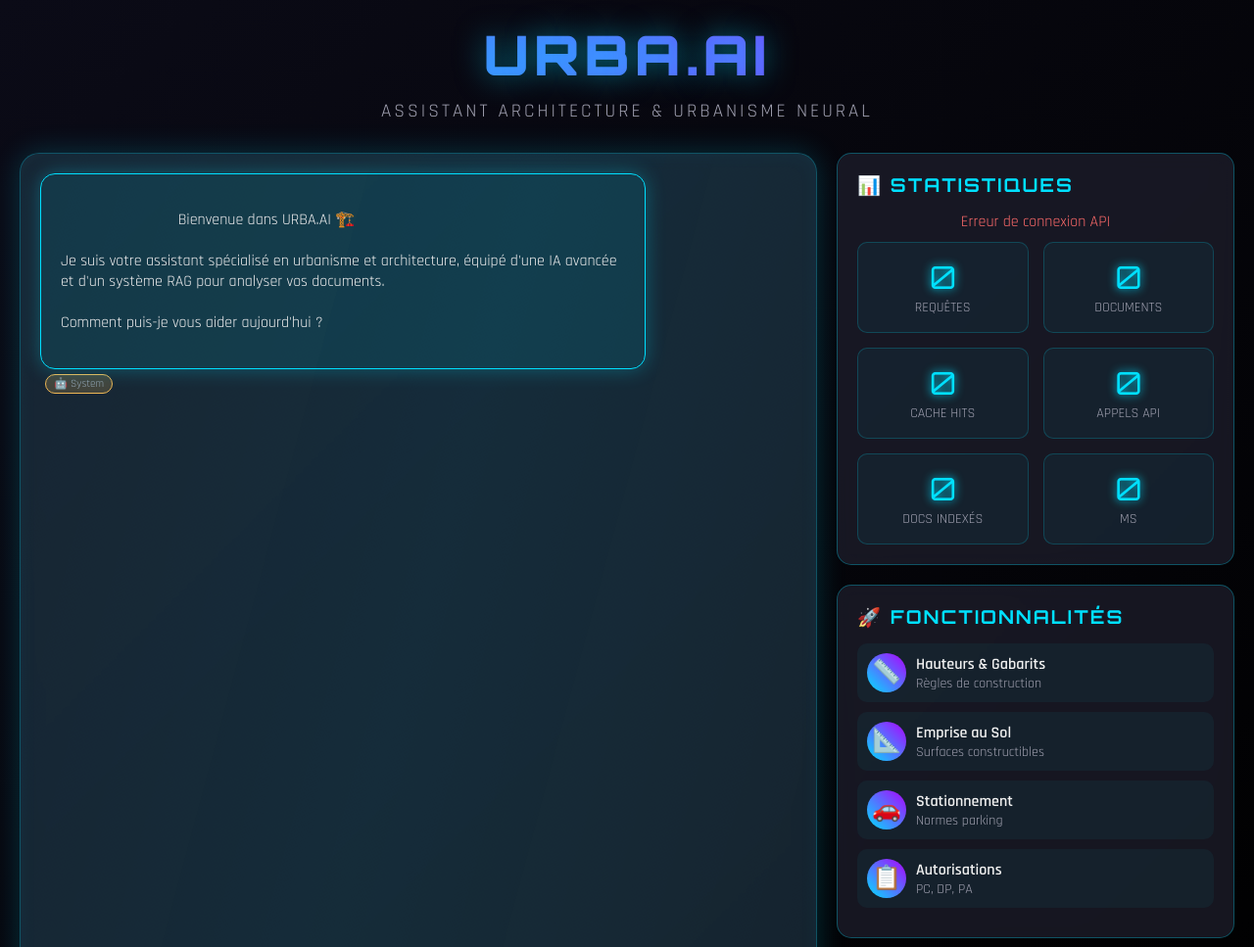
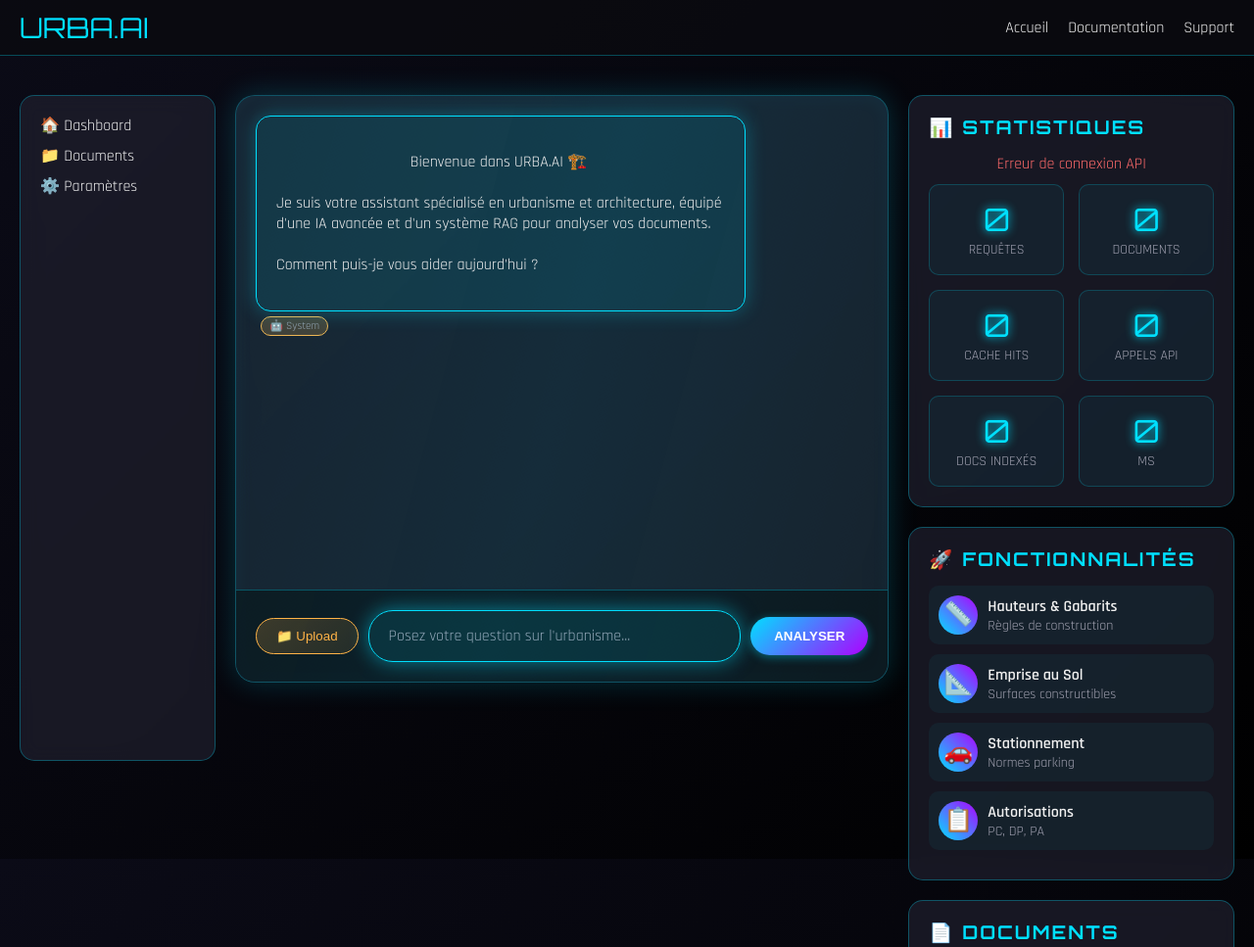
Before and after one commit to Volgine/LocalPCTest-BOT-ARCHI-URBA, a plain HTML site: page frontend/index.html in a window 1280 px wide. Shown: the top 967 px of the page at 98% size. Drawn offline with Linux system fonts and the light colour scheme; no server answers.

Commit message:
Update frontend layout with navigation and sidebar

```diff
--- a/frontend/css/styles.css
+++ b/frontend/css/styles.css
@@ -416,6 +416,70 @@
     100% { transform: rotate(360deg); }
 }
 
+/* Navigation */
+.navbar {
+    display: flex;
+    justify-content: space-between;
+    align-items: center;
+    padding: 10px 20px;
+    background: rgba(10, 10, 15, 0.8);
+    border-bottom: 1px solid rgba(0, 224, 255, 0.3);
+    margin-bottom: 20px;
+}
+
+.nav-brand {
+    font-family: 'Orbitron', monospace;
+    font-size: 1.8rem;
+    color: var(--primary-neon);
+}
+
+.nav-links {
+    list-style: none;
+    display: flex;
+    gap: 20px;
+}
+
+.nav-links a {
+    color: var(--text-primary);
+    text-decoration: none;
+    transition: color 0.3s;
+}
+
+.nav-links a:hover {
+    color: var(--primary-neon);
+}
+
+/* Layout & Sidebar */
+.page-layout {
+    display: flex;
+    gap: 20px;
+    flex: 1;
+}
+
+.sidebar {
+    width: 200px;
+    background: var(--glass-bg);
+    backdrop-filter: blur(10px);
+    border-radius: 15px;
+    border: 1px solid rgba(0, 224, 255, 0.3);
+    padding: 20px;
+    height: calc(100vh - 120px);
+}
+
+.menu {
+    list-style: none;
+}
+
+.menu li {
+    margin-bottom: 10px;
+    color: var(--text-primary);
+    cursor: pointer;
+    transition: color 0.3s;
+}
+
+.menu li:hover {
+    color: var(--primary-neon);
+}
 /* Responsive */
 @keyframes glow-appear {
     from { opacity: 0; }
@@ -423,6 +487,15 @@
 }
 
 @media (max-width: 768px) {
+    .page-layout {
+        flex-direction: column;
+    }
+
+    .sidebar {
+        width: 100%;
+        height: auto;
+        margin-bottom: 20px;
+    }
     .chat-interface {
         flex-direction: column;
     }
--- a/frontend/index.html
+++ b/frontend/index.html
@@ -7,15 +7,24 @@
     <link rel="stylesheet" href="css/styles.css">
 </head>
 <body>
-
+    <nav class="navbar">
+        <div class="nav-brand">URBA.AI</div>
+        <ul class="nav-links">
+            <li><a href="#">Accueil</a></li>
+            <li><a href="#">Documentation</a></li>
+            <li><a href="#">Support</a></li>
+        </ul>
+    </nav>
     <div class="main-container">
-        <header class="header">
-            <h1 class="logo">URBA.AI</h1>
-            <p class="tagline">Assistant Architecture & Urbanisme Neural</p>
-        </header>
-
+        <div class="page-layout">
+            <aside class="sidebar">
+                <ul class="menu">
+                    <li>🏠 Dashboard</li>
+                    <li>📁 Documents</li>
+                    <li>⚙️ Paramètres</li>
+                </ul>
+            </aside>
             <div class="chat-interface">
-            <!-- Chat Panel -->
                 <div class="chat-panel holo-effect">
                     <div class="chat-messages" id="chatMessages">
                         <div class="message bot">
@@ -31,30 +40,16 @@
                             </div>
                         </div>
                     </div>
-
                     <div class="input-area">
                         <div class="input-wrapper">
-                        <input type="file" id="fileInput" accept=".pdf,.docx,.txt" style="display: none;">
-                        <button class="upload-button" onclick="document.getElementById('fileInput').click()">
-                            📁 Upload
-                        </button>
-                        <input
-                            type="text"
-                            class="chat-input"
-                            id="chatInput"
-                            placeholder="Posez votre question sur l'urbanisme..."
-                            onkeypress="if(event.key === 'Enter' && !event.shiftKey) sendMessage()"
-                        >
-                        <button class="cyber-button" id="sendButton" onclick="sendMessage()">
-                            Analyser
-                        </button>
+                            <input type="file" id="fileInput" accept=".pdf,.docx,.txt" style="display:none;">
+                            <button class="upload-button" onclick="document.getElementById('fileInput').click()">📁 Upload</button>
+                            <input type="text" class="chat-input" id="chatInput" placeholder="Posez votre question sur l'urbanisme..." onkeypress="if(event.key === 'Enter' && !event.shiftKey) sendMessage()">
+                            <button class="cyber-button" id="sendButton" onclick="sendMessage()">Analyser</button>
                         </div>
                     </div>
                 </div>
-
-            <!-- Info Panel -->
                 <div class="info-panel">
-                <!-- Stats Section -->
                     <div class="panel-section">
                         <h3 class="section-title">📊 Statistiques</h3>
                         <div id="error-message" class="error-message" style="display:none;" role="alert">Erreur de connexion API</div>
@@ -85,8 +80,6 @@
                             </div>
                         </div>
                     </div>
-
-                <!-- Features Section -->
                     <div class="panel-section">
                         <h3 class="section-title">🚀 Fonctionnalités</h3>
                         <div class="feature-item" onclick="askExample('hauteur maximale zone UB')">
@@ -118,20 +111,16 @@
                             </div>
                         </div>
                     </div>
-
-                <!-- Documents Section -->
                     <div class="panel-section">
                         <h3 class="section-title">📄 Documents</h3>
                         <div id="documentsList">
-                        <div style="color: var(--text-secondary); text-align: center; padding: 20px;">
-                            Aucun document uploadé
+                            <div style="color: var(--text-secondary); text-align: center; padding: 20px;">Aucun document uploadé</div>
                         </div>
                     </div>
                 </div>
             </div>
         </div>
     </div>
-
     <script src="js/main.js"></script>
 </body>
 </html>
```
Lines whose indentation alone changed are shown as unchanged.
